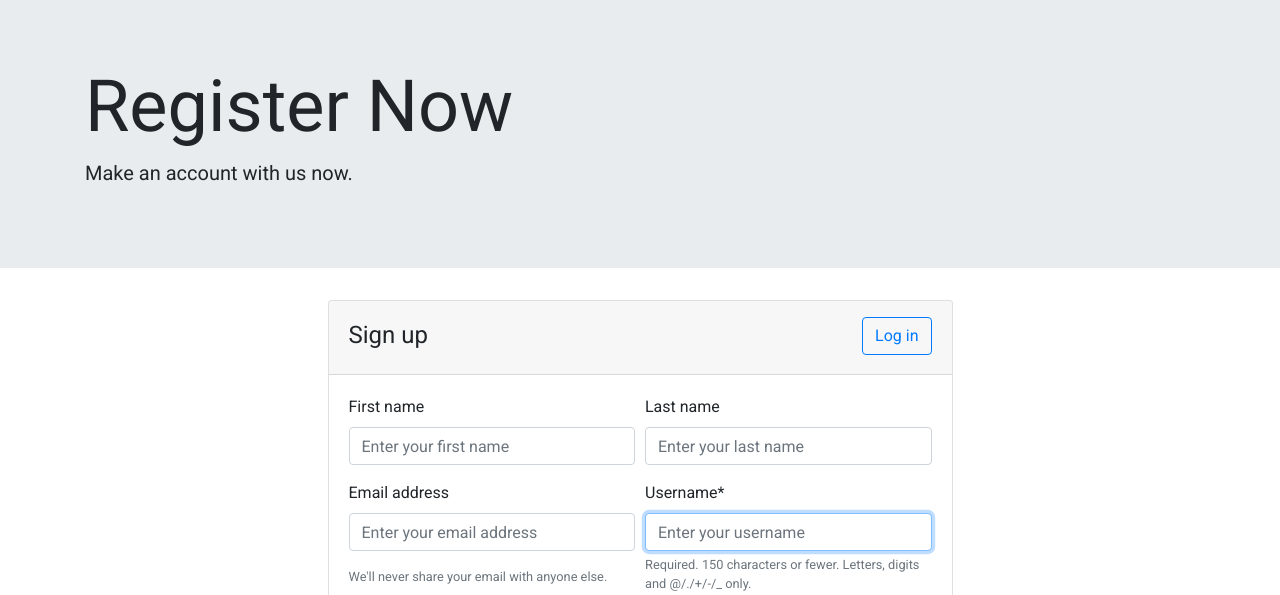
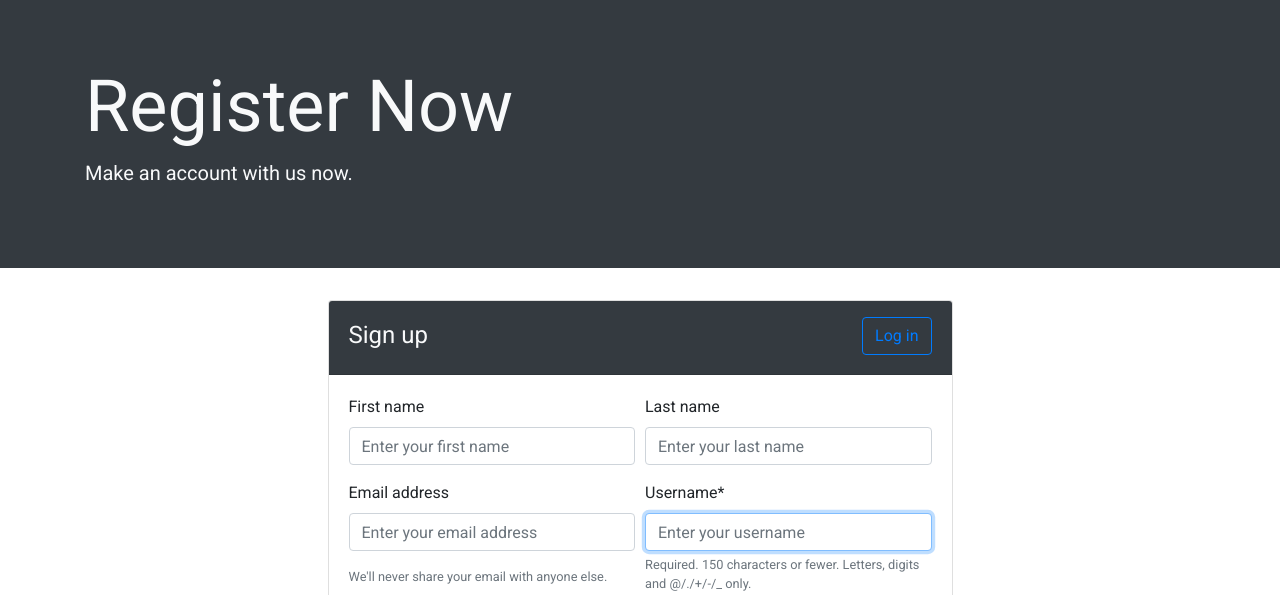
Before and after one commit to pruthvz/housebuyers, a Django app: page /accounts/register in a window 1280 px wide. Shown: the part 76-671 px from the top of the page. Run offline with Django 3.2, Linux system fonts and the light colour scheme; some libraries are stand-ins or nearby versions.

Commit message:
changes made

```diff
--- a/accounts/views.py
+++ b/accounts/views.py
@@ -40,7 +40,6 @@ def register(request):
             profile.user = user
 
             profile.save()
-
             username = form.cleaned_data.get('username')
             messages.success(request, f'Account created for {username}!')
             return redirect('login')
--- a/templates/login.html
+++ b/templates/login.html
@@ -42,7 +42,7 @@
             <div class="row justify-content-center">
                 <div class="col-md-8">
                         <div class="card">
-                            <div class="card-header h2">Sign in</div>
+                            <div class="card-header h2 bg-dark text-light">Sign in</div>
                             <div class="card-body">
                                 <form name="my-form" action="login" method="POST" ">
                                        {% csrf_token %}
--- a/templates/register.html
+++ b/templates/register.html
@@ -34,7 +34,7 @@
 
   <body>
     {% block title %} {% endblock %} {% block content %}
-    <div class="jumbotron jumbotron-fluid">
+    <div class="jumbotron jumbotron-fluid bg-dark text-light ">
       <div class="container">
         <h1 class="display-3">Register Now</h1>
         <p class="lead">Make an account with us now.</p>
@@ -47,7 +47,7 @@
       <div class="row justify-content-center">
         <div class="col-md-6">
         <div class="card">
-        <header class="card-header">
+        <header class="card-header bg-dark text-light">
           <a href="{% url 'login' %}" class="float-right btn btn-outline-primary mt-1">Log in</a>
           <h4 class="card-title mt-2">Sign up</h4>
         </header>
```
Also changed, not shown: templates/houses.html (+19 -8 lines), accounts/migrations/0007_auto_20210209_1358.py (added), accounts/migrations/0008_auto_20210209_1405.py (added).
